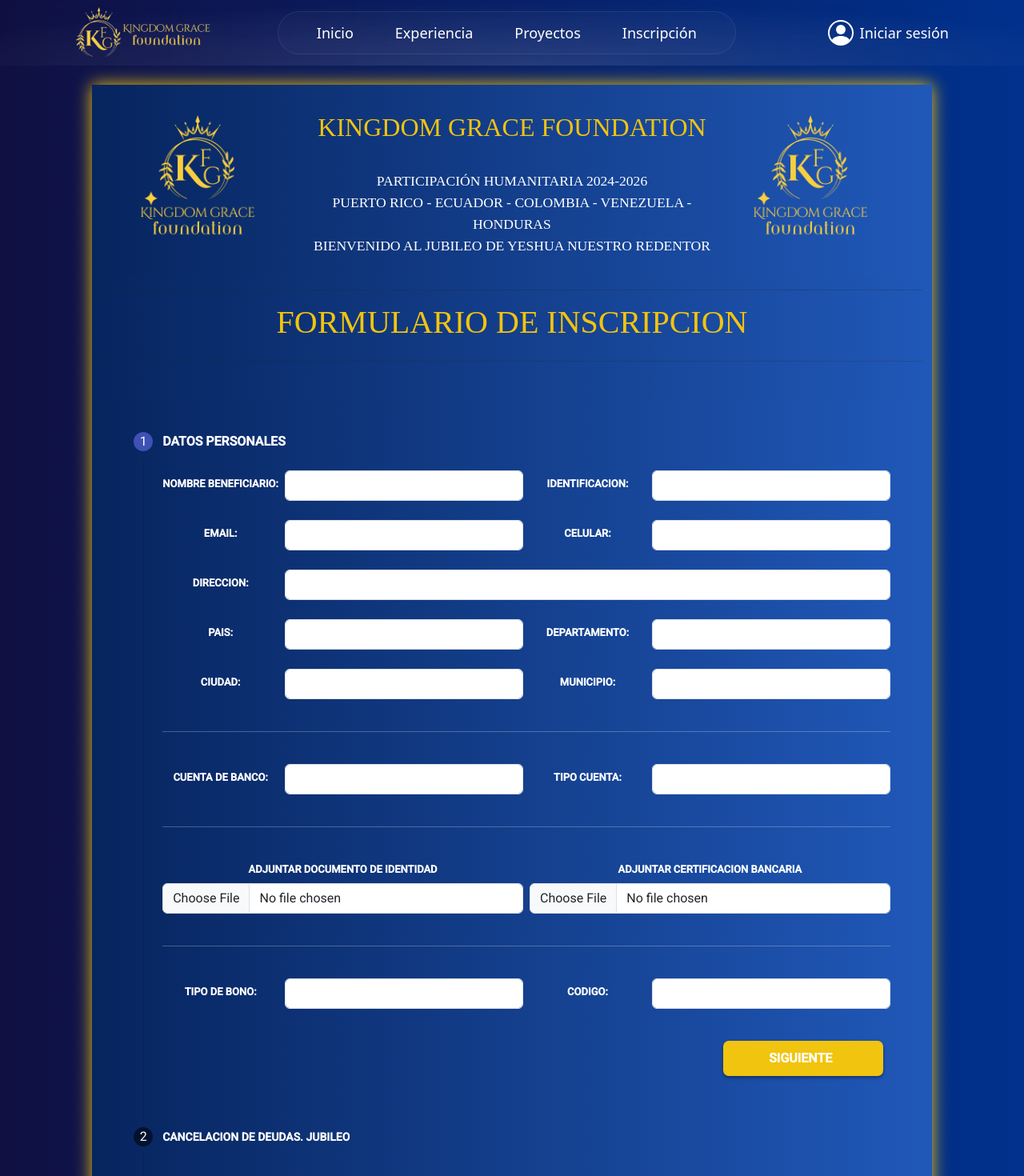
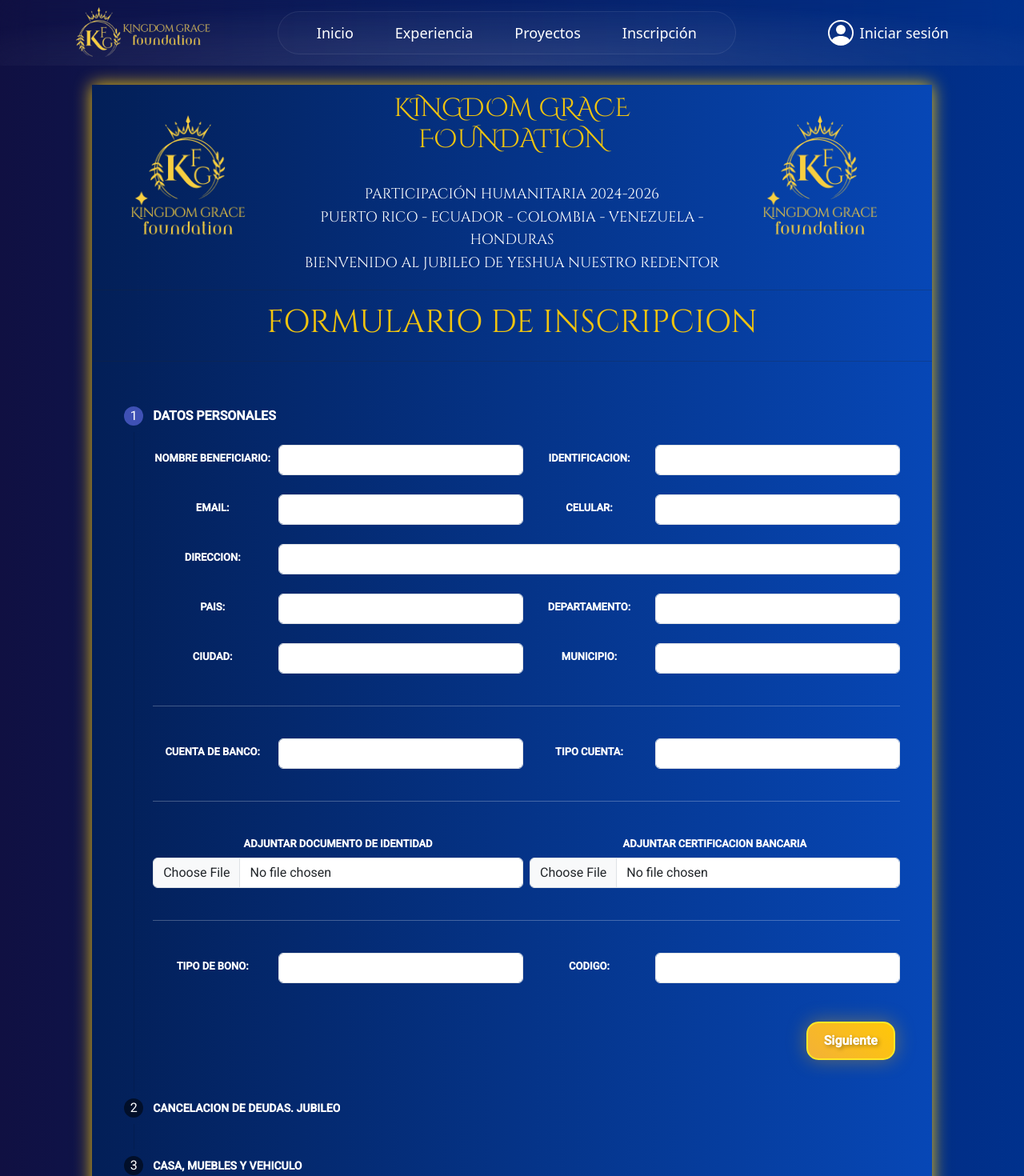
Before and after one commit to luisgsanti/KGF-Registration-System, an Angular app: page /inscription in a window 1280 px wide. Shown: the top 1470 px of the page at 80% size. Built offline with nearby package versions, Linux system fonts and the light colour scheme.

Commit message:
Cambios en el formulario de inscripcion, y nuevo componente para el codigo previo al formulario de restro

```diff
--- a/package.json
+++ b/package.json
@@ -20,6 +20,7 @@
     "@angular/platform-browser": "^17.2.0",
     "@angular/platform-browser-dynamic": "^17.2.0",
     "@angular/router": "^17.2.0",
+    "@fortawesome/free-solid-svg-icons": "^6.6.0",
     "bootstrap": "^5.3.3",
     "bootstrap-icons": "^1.11.3",
     "rxjs": "~7.8.0",
--- a/src/app/public/components/navegation/navegation.component.html
+++ b/src/app/public/components/navegation/navegation.component.html
@@ -37,7 +37,7 @@
                     >Experiencia</a></li>
                 <li class="hover:bg-white/10 rounded-full px-4 py-1 transition text-center mt-2 lg:mt-0"><a href="#proyectos" (click)="closeMenu()" class="text-white text-lg no-underline"
                     >Proyectos</a></li>
-                <li class="hover:bg-white/10 rounded-full px-4 py-1 transition text-center mt-2 lg:mt-0"><a routerLink="/inscription" (click)="closeMenu()" class="text-white text-lg no-underline"
+                <li class="hover:bg-white/10 rounded-full px-4 py-1 transition text-center mt-2 lg:mt-0"><a routerLink="/price-code" (click)="closeMenu()" class="text-white text-lg no-underline"
                     >Inscripción</a></li>
             </ul>
 
--- a/src/app/public/pages/inscription/inscription.component.css
+++ b/src/app/public/pages/inscription/inscription.component.css
@@ -4,7 +4,7 @@
   }
 
   body {
-    background: linear-gradient(to right, #07255f, #2058b8);
+    background: linear-gradient(to right, #031f57, #0747b6);
   }
 
   .header {
@@ -13,7 +13,8 @@
     display: flex;
     align-items: center;
     border-radius: 10px;
-    background: linear-gradient(to right, #07255f, #2058b8);
+    background: linear-gradient(to right, #031f57, #0747b6);
+
   }
 
   .tituloLogo{
@@ -44,7 +45,6 @@
 
   .text-container p {
     margin: 1px 0;
-    font-size: 1.1em;
     color: #ffffff;
 
   }
@@ -115,7 +115,7 @@
   }
 
   .total{
-      text-align: right;
+      text-align: center;
   }
 
   /*STEPPER*/
@@ -128,7 +128,8 @@
   }
 
   .stepper {
-    background: linear-gradient(to right, #07255f, #2058b8);
+    background: linear-gradient(to right, #031f57, #0747b6);
+
     padding: 1rem;
     border-radius: 8px;
     color: #ffffff; /* Cambia el color del texto si es necesario */
@@ -146,3 +147,35 @@
   .p-stepper {
     flex-basis: 50rem;
 }
+
+
+/**/
+
+.button {
+  display: flex;
+  align-items: center;
+  justify-content: center;
+  cursor: pointer;
+  background: linear-gradient(45deg, #f3b137, #ffc708);
+  box-shadow: 0 0 24px #ffb20861;
+  border: 2px solid #ffe825;
+  border-radius: 15px;
+  transition: background-color 0.3s ease, box-shadow 0.3s ease,
+    text-shadow 0.3s ease;
+  padding: 10px 20px;
+  color: white;
+  font-weight: bold;
+  text-shadow: 2px 2px 5px rgba(0, 0, 0, 0.3); /* Text drop shadow */
+}
+
+.button:hover {
+  background-color: #ffc75d !important;
+  box-shadow: 0 0 34px #ffee00 !important;
+  text-shadow: 0 0 4px #ffe825; /* Hover text shadow */
+  border-color: #ffe825 !important;
+}
+
+.icon {
+  margin-right: 5px;
+  filter: drop-shadow(2px 2px 5px rgba(0, 0, 0, 0.3)); /* Icon drop shadow */
+}
--- a/src/app/public/pages/inscription/inscription.component.html
+++ b/src/app/public/pages/inscription/inscription.component.html
@@ -1,76 +1,74 @@
 <div class="pt-20 pb-10">
   <div class="contenido">
 
-    <body class="container">
+    <body>
       <div class="header">
         <img src="../assets/img/logo.png" alt="Logo" class="logo hidden lg:flex">
         <div class="text-container">
           <h1 class="tituloLogo">KINGDOM GRACE FOUNDATION</h1>
           <br>
-          <p>PARTICIPACIÓN HUMANITARIA 2024-2026</p>
-          <p>PUERTO RICO - ECUADOR - COLOMBIA - VENEZUELA - HONDURAS</p>
-          <p>BIENVENIDO AL JUBILEO DE YESHUA NUESTRO REDENTOR</p>
+          <p class=" text-base lg:text-lg ">PARTICIPACIÓN HUMANITARIA 2024-2026</p>
+          <p class=" text-base lg:text-lg ">PUERTO RICO - ECUADOR - COLOMBIA - VENEZUELA - HONDURAS</p>
+          <p class=" text-base lg:text-lg ">BIENVENIDO AL JUBILEO DE YESHUA NUESTRO REDENTOR</p>
         </div>
-        <img src="../assets/img/logo.png" alt="Logo" class="logo">
+        <img src="../assets/img/logo.png" alt="Logo" class="logo hidden lg:flex">
       </div>
       <hr>
       <div class="col ubicarCentro">
         <h1 class="titulo">FORMULARIO DE INSCRIPCION</h1>
       </div>
       <hr>
-      <br>
-
       <form [formGroup]="registerForm">
         <mat-stepper class="stepper" orientation="vertical" [linear]="isLinear" #stepper>
           <mat-step [stepControl]="registerForm">
 
             <ng-template matStepLabel><span class="stepperLabel">DATOS PERSONALES</span></ng-template>
             <div class="row g-2">
-              <label class="col-sm-2 col-form-label label">NOMBRE BENEFICIARIO:</label>
+              <label class="col-lg-2 col-form-label label">NOMBRE BENEFICIARIO:</label>
               <div class="col-sm">
                 <input type="text" class="form-control" formControlName="identificationNumber">
               </div>
-              <label class="col-sm-2 col-form-label label">IDENTIFICACION:</label>
+              <label class="col-lg-2 col-form-label label">IDENTIFICACION:</label>
               <div class="col-sm">
                 <input type="text" class="form-control" formControlName="name">
               </div>
             </div>
             <br>
             <div class="row g-2">
-              <label class="col-sm-2 col-form-label label">EMAIL:</label>
+              <label class="col-lg-2 col-form-label label">EMAIL:</label>
               <div class="col-sm">
                 <input type="text" class="form-control" formControlName="email">
               </div>
-              <label class="col-sm-2 col-form-label label">CELULAR:</label>
+              <label class="col-lg-2 col-form-label label">CELULAR:</label>
               <div class="col-sm">
                 <input type="text" class="form-control" formControlName="phone">
               </div>
             </div>
             <br>
             <div class="row g-2">
-              <label class="col-sm-2 col-form-label label">DIRECCION:</label>
+              <label class="col-lg-2 col-form-label label">DIRECCION:</label>
               <div class="col-sm">
                 <input type="text" class="form-control" formControlName="address">
               </div>
             </div>
             <br>
             <div class="row g-2">
-              <label class="col-sm-2 col-form-label label">PAIS:</label>
+              <label class="col-lg-2 col-form-label label">PAIS:</label>
               <div class="col-sm">
                 <input type="text" class="form-control" formControlName="country">
               </div>
-              <label class="col-sm-2 col-form-label label">DEPARTAMENTO:</label>
+              <label class="col-lg-2 col-form-label label">DEPARTAMENTO:</label>
               <div class="col-sm">
                 <input type="text" class="form-control" formControlName="department">
               </div>
             </div>
             <br>
             <div class="row g-2">
-              <label class="col-sm-2 col-form-label label">CIUDAD:</label>
+              <label class="col-lg-2 col-form-label label">CIUDAD:</label>
               <div class="col-sm">
                 <input type="text" class="form-control" formControlName="city">
               </div>
-              <label class="col-sm-2 col-form-label label">MUNICIPIO:</label>
+              <label class="col-lg-2 col-form-label label">MUNICIPIO:</label>
               <div class="col-sm">
                 <input type="text" class="form-control" formControlName="municipality">
               </div>
@@ -79,11 +77,11 @@
             <hr>
             <br>
             <div class="row g-2">
-              <label class="col-sm-2 col-form-label label">CUENTA DE BANCO:</label>
+              <label class="col-lg-2 col-form-label label">CUENTA DE BANCO:</label>
               <div class="col-sm">
                 <input type="text" class="form-control" formControlName="bankAccount">
               </div>
-              <label class="col-sm-2 col-form-label label">TIPO CUENTA:</label>
+              <label class="col-lg-2 col-form-label label">TIPO CUENTA:</label>
               <div class="col-sm">
                 <input type="text" class="form-control" formControlName="accountType">
               </div>
@@ -108,23 +106,21 @@
             <hr>
             <br>
             <div class="row g-2">
-              <label class="col-sm-2 col-form-label label">TIPO DE BONO:</label>
-              <div class="col-sm">
+              <label class="col-lg-2 col-form-label label">TIPO DE BONO:</label>
+              <div class="col-lg">
                 <input type="text" class="form-control" formControlName="bondType">
               </div>
-              <label class="col-sm-2 col-form-label label">CODIGO:</label>
-              <div class="col-sm">
+              <label class="col-lg-2 col-form-label label">CODIGO:</label>
+              <div class="col-lg">
                 <input type="text" class="form-control" formControlName="bondCode">
               </div>
             </div>
             <br>
             <div class="ubicarFinal">
-              <button type="button" class="styleButton btnDone" mat-button matStepperNext>
-                SIGUIENTE
-                <span>
-                  <i class="fa-solid fa-forward"></i>
-                </span>
+              <button class="button flex gap-2 mt-4">
+                Siguiente
               </button>
+              <i class="fa-solid fa-forward fa-beat"></i>
             </div>
 
 
@@ -134,8 +130,8 @@
             <ng-template matStepLabel><span class="stepperLabel">CANCELACION DE DEUDAS. JUBILEO</span></ng-template>
             <br>
             <div class="row g-2">
-                <label class="col-sm-3 col-form-label label">VALOR TOTAL DE LA DEUDA:</label>
-                <div class="col-sm-4">
+              <label class="col-lg-3 col-form-label label">VALOR TOTAL DE LA DEUDA:</label>
+              <div class="col-lg-4">
                 <input type="text" class="form-control" formControlName="totalDebt">
               </div>
             </div>
@@ -143,7 +139,7 @@
             <hr>
             <br>
             <div class="row g-2">
-                <div class="col-md-6">
+              <div class="col-md-12">
                 <label class="form-label label" style="text-align: center;width: 100%; ">ADJUNTAR COMPROBANTE DE
                   DEUDA</label>
                 <input class="form-control labelFile" type="file">
@@ -170,8 +166,8 @@
             <ng-template matStepLabel><span class="stepperLabel">CASA, MUEBLES Y VEHICULO</span></ng-template>
             <br>
             <div class="row g-2">
-              <label class="col-sm-3 col-form-label label">VALOR TOTAL DE LA COTIZACION:</label>
-              <div class="col-sm-4">
+              <label class="col-lg-3 col-form-label label">VALOR TOTAL DE LA COTIZACION:</label>
+              <div class="col-lg-4">
                 <input type="text" class="form-control" formControlName="totalUpcomingAssets">
               </div>
             </div>
@@ -179,19 +175,19 @@
             <hr>
             <br>
             <div class="row g-2">
-              <div class="col-md-4">
+              <div class="col-lg-4">
                 <label class="form-label label" style="text-align: center;width: 100%; ">ADJUNTAR COTIZACION
                   CASA</label>
                 <input class="form-control labelFile" type="file">
 
               </div>
-              <div class="col-md-4">
+              <div class="col-lg-4">
                 <label class="form-label label" style="text-align: center;width: 100%; ">ADJUNTAR COTIZACION
                   MUEBLES</label>
                 <input class="form-control labelFile" type="file">
 
               </div>
-              <div class="col-md-4">
+              <div class="col-lg-4">
                 <label class="form-label label" style="text-align: center;width: 100%; ">ADJUNTAR COTIZACION
                   VEHICULO</label>
                 <input class="form-control labelFile" type="file">
@@ -218,8 +214,8 @@
             <ng-template matStepLabel><span class="stepperLabel">EMPRENDIMIENTO</span></ng-template>
             <br>
             <div class="row g-2">
-              <label class="col-sm-3 col-form-label label">VALOR TOTAL DE LA COTIZACION:</label>
-              <div class="col-sm-4">
+              <label class="col-lg-3 col-form-label label">VALOR TOTAL DE LA COTIZACION:</label>
+              <div class="col-lg-4">
                 <input type="text" class="form-control" formControlName="totalVenture">
               </div>
             </div>
@@ -227,7 +223,7 @@
             <hr>
             <br>
             <div class="row g-2">
-              <div class="col-md-6">
+              <div class="col-lg-12">
                 <label class="form-label label" style="text-align: center;width: 100%; ">ADJUNTAR PLAN DE
                   EMPRENDIMIENTO</label>
                 <input class="form-control labelFile" type="file">
@@ -256,25 +252,25 @@
 
             <br>
             <div class="row g-2">
-              <label class="col-sm-4 col-form-label label total">CANCELACION DE DEUDAS. JUBILEO:</label>
-              <label class="col-sm-4 col-form-label label">$ 0.000</label>
+              <label class="col-lg-4 col-form-label label total">CANCELACION DE DEUDAS. JUBILEO:</label>
+              <label class="col-lg-4 col-form-label label">$ 0.000</label>
             </div>
             <div class="row g-2">
-              <label class="col-sm-4 col-form-label label total">CASA AMUEBLADA, AUTO, VEHICULO:</label>
-              <label class="col-sm-4 col-form-label label">$ 0.000</label>
+              <label class="col-lg-4 col-form-label label total">CASA AMUEBLADA, AUTO, VEHICULO:</label>
+              <label class="col-lg-4 col-form-label label">$ 0.000</label>
             </div>
             <div class="row g-2">
-              <label class="col-sm-4 col-form-label label total">EMPRENDIMIENTO:</label>
-              <label class="col-sm-4 col-form-label label">$ 0.000</label>
+              <label class="col-lg-4 col-form-label label total">EMPRENDIMIENTO:</label>
+              <label class="col-lg-4 col-form-label label">$ 0.000</label>
             </div>
             <hr>
             <div class="row g-2">
-              <label class="col-sm-4 col-form-label label total">TOTAL:</label>
-              <label class="col-sm-4 col-form-label label">$ 0.000</label>
+              <label class="col-lg-4 col-form-label label total">TOTAL:</label>
+              <label class="col-lg-4 col-form-label label">$ 0.000</label>
             </div>
             <div class="row g-2">
-              <label class="col-sm-4 col-form-label label total">TOTAL EN USD:</label>
-              <label class="col-sm-4 col-form-label label">$ 0.000</label>
+              <label class="col-lg-4 col-form-label label total">TOTAL EN USD:</label>
+              <label class="col-lg-4 col-form-label label">$ 0.000</label>
             </div>
             <br>
             <br>
--- /dev/null
+++ b/src/app/public/pages/price-code/price-code.component.css
@@ -0,0 +1,35 @@
+.contenido {
+    margin: 2% 9% 0;
+    box-shadow: 0 0px 20px #F1C40F;
+    background: linear-gradient(to right, #031f57, #0747b6);
+
+}
+
+.button {
+    display: flex;
+    align-items: center;
+    justify-content: center;
+    cursor: pointer;
+    background: linear-gradient(45deg, #ffc75d, #ffc708);
+    box-shadow: 0 0 24px #ffb20861;
+    border: 2px solid #ffe825;
+    border-radius: 20px;
+    transition: background-color 0.3s ease, box-shadow 0.3s ease,
+      text-shadow 0.3s ease;
+    padding: 10px 20px;
+    color: white;
+    font-weight: bold;
+    text-shadow: 2px 2px 5px rgba(0, 0, 0, 0.3); /* Text drop shadow */
+  }
+
+  .button:hover {
+    background-color: #ffc75d !important;
+    box-shadow: 0 0 34px #ffee00 !important;
+    text-shadow: 0 0 4px #ffe825; /* Hover text shadow */
+    border-color: #ffe825 !important;
+  }
+
+  .icon {
+    margin-right: 5px;
+    filter: drop-shadow(2px 2px 5px rgba(0, 0, 0, 0.3)); /* Icon drop shadow */
+  }
--- /dev/null
+++ b/src/app/public/pages/price-code/price-code.component.html
@@ -0,0 +1,22 @@
+<div class="pt-20 pb-10">
+
+  <div class="contenido flex flex-col items-center justify-center p-4">
+    <img src="../assets/img/lock-icon.png" alt="Logo" class="w-40 hover:scale-125 transition-all duration-150 pb-6">
+    <label class="text-lg text-white font-semibold mb-2">Ingrese código de acceso</label>
+    <input type="text" class="bg-white text-black p-2 rounded mb-4 w-96 text-center border border-gray-300"
+      placeholder="Código de acceso">
+
+    <button class="button flex gap-2">
+      <svg width="20px" height="20px" viewBox="0 0 24 24" fill="none" xmlns="http://www.w3.org/2000/svg">
+        <path fill-rule="evenodd" clip-rule="evenodd"
+          d="M22 8.29344C22 11.7692 19.1708 14.5869 15.6807 14.5869C15.0439 14.5869 13.5939 14.4405 12.8885 13.8551L12.0067 14.7333C11.4883 15.2496 11.6283 15.4016 11.8589 15.652C11.9551 15.7565 12.0672 15.8781 12.1537 16.0505C12.1537 16.0505 12.8885 17.075 12.1537 18.0995C11.7128 18.6849 10.4783 19.5045 9.06754 18.0995L8.77362 18.3922C8.77362 18.3922 9.65538 19.4167 8.92058 20.4412C8.4797 21.0267 7.30403 21.6121 6.27531 20.5876L5.2466 21.6121C4.54119 22.3146 3.67905 21.9048 3.33616 21.6121L2.45441 20.7339C1.63143 19.9143 2.1115 19.0264 2.45441 18.6849L10.0963 11.0743C10.0963 11.0743 9.3615 9.90338 9.3615 8.29344C9.3615 4.81767 12.1907 2 15.6807 2C19.1708 2 22 4.81767 22 8.29344ZM15.681 10.4889C16.8984 10.4889 17.8853 9.50601 17.8853 8.29353C17.8853 7.08105 16.8984 6.09814 15.681 6.09814C14.4635 6.09814 13.4766 7.08105 13.4766 8.29353C13.4766 9.50601 14.4635 10.4889 15.681 10.4889Z"
+          fill="#1C274C" />
+      </svg>
+      Verificar Codigo
+    </button>
+
+  </div>
+
+
+
+</div>
--- a/src/app/public/public-routing.module.ts
+++ b/src/app/public/public-routing.module.ts
@@ -5,6 +5,7 @@
 //pages
 import { HomeComponent } from './pages/home/home.component';
 import { InscriptionComponent } from './pages/inscription/inscription.component';
+import { PriceCodeComponent } from './pages/price-code/price-code.component';
 
 const routes: Routes = [
   {
@@ -13,6 +14,7 @@
       children: [
         { path: 'home', component: HomeComponent },
         { path: 'inscription', component: InscriptionComponent },
+        { path: 'price-code', component: PriceCodeComponent },
       ]
   }
 ];
--- a/src/styles.css
+++ b/src/styles.css
@@ -1,11 +1,12 @@
 /* You can add global styles to this file, and also import other style files */
+@import url('https://fonts.googleapis.com/css2?family=Noto+Sans:wght@700&family=Poppins:wght@400;500;600&display=swap');
+@import url('https://fonts.googleapis.com/css2?family=Cinzel+Decorative&display=swap');
+@import url('https://fonts.googleapis.com/css2?family=Cinzel&display=swap');
+
 @tailwind base;
 @tailwind components;
 @tailwind utilities;
 
-@import url('https://fonts.googleapis.com/css2?family=Noto+Sans:wght@700&family=Poppins:wght@400;500;600&display=swap');
-@import url('https://fonts.googleapis.com/css2?family=Cinzel+Decorative&display=swap');
-@import url('https://fonts.googleapis.com/css2?family=Cinzel&display=swap');
 
 body {
     color-scheme: light dark;
```
Also changed, not shown: src/app/public/pages/price-code/price-code.component.ts (added, +12 -0 lines), src/assets/img/lock-icon.png (added), 1 other file (tests, documents, lock files or other folders). Lines whose indentation alone changed are shown as unchanged.
